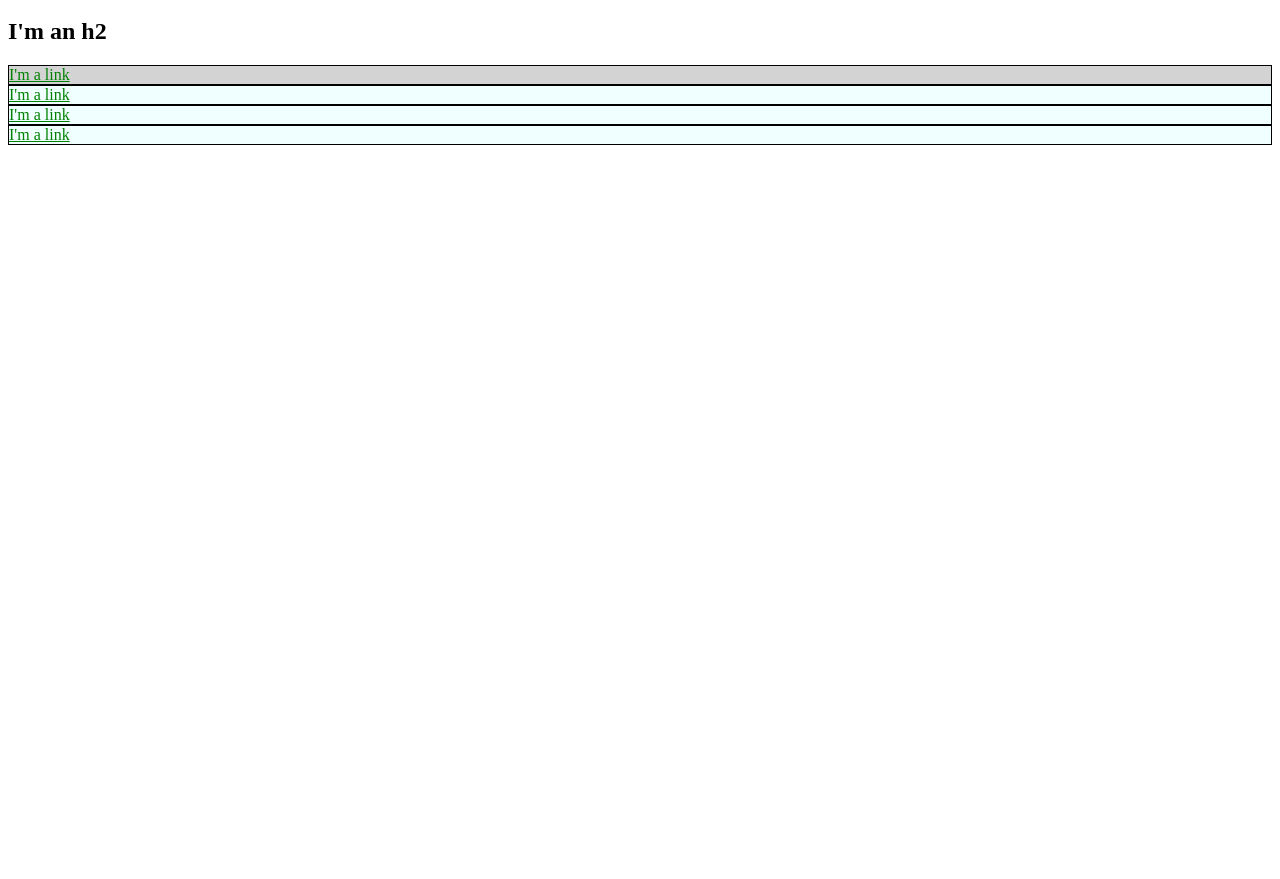
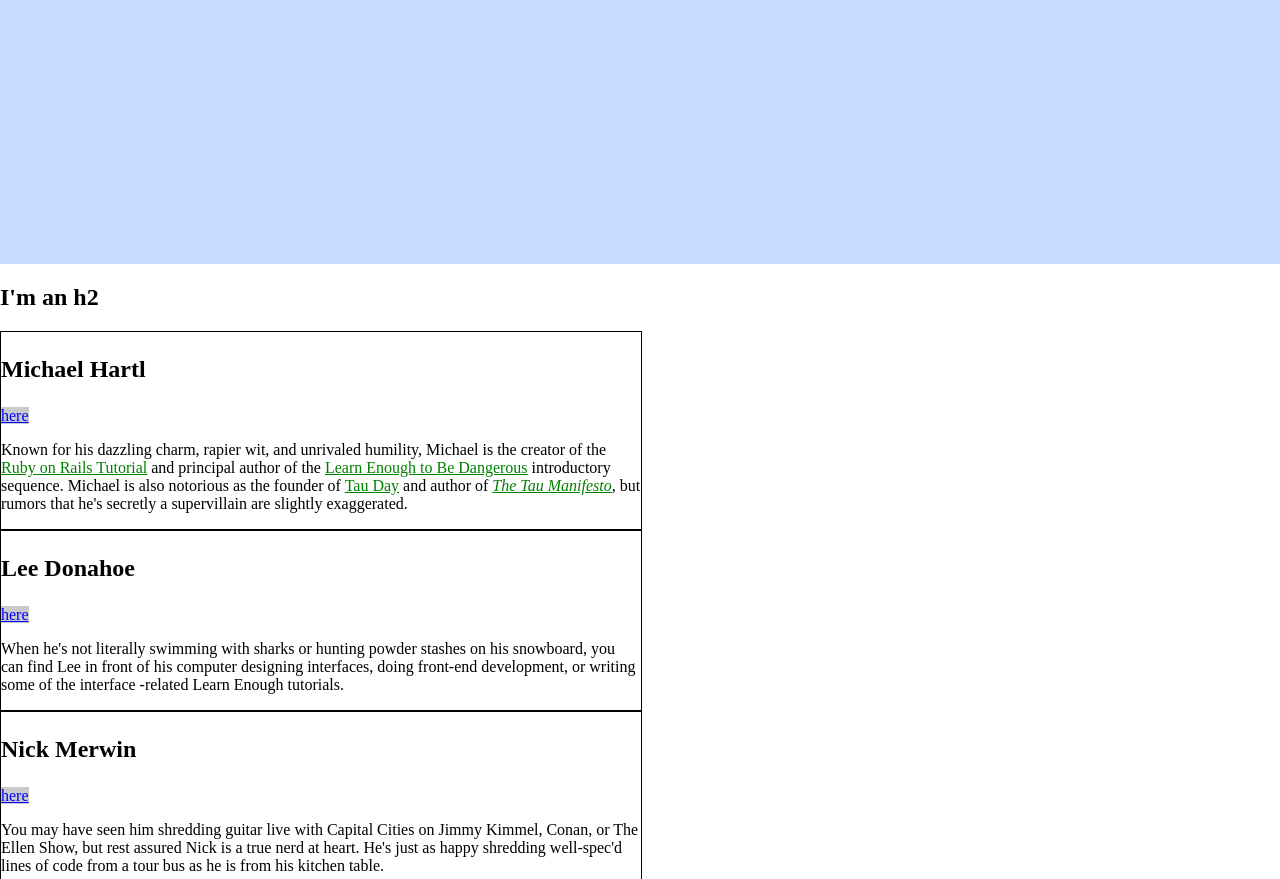
Before and after one commit to mmosru/mmosru.github.io, a plain HTML site: page index.html in a window 1280 px wide. Shown: the part 136-1015 px from the top of the page. Before the commit the page ends 800 px from the top, so only its background shows below. Drawn offline with Linux system fonts and the light colour scheme.

Commit message:
Finish ch 3

```diff
--- a/index.html
+++ b/index.html
@@ -3,55 +3,128 @@
   <head>
     <title>Test Page: Don't Panic</title>
     <meta charset="utf-8">
+    <style>
+  /* GLOBAL STYLES */
+  a {
+    color: #f00;
+  }
 
-    <style>
-      a {
-        color: red;
+  html, body {
+    margin: 0;
+    padding: 0;
   }
-      #exec-bio {
-        background-color: lightgray;
+  h1 {
+    margin-top: 0;
   }
-      #ru-glad {
-        background-color: orange;
+
+  /* HERO STYLES */
+  .full-hero {
+    background-color: #c7dbfc;
+    height: 50vh;
+  }
+
+  /* SOCIAL STYLES */
+  .social-link {
+    background: rgba(150, 150, 150, 0.5);
+    color: blue;
+  }
+
+  /* BIO STYLES */
+  .bio-wrapper {
+    font-size: 24px;
   }
   .bio-box {
     border: 1px solid black;
+    font-size: 1rem;
+    width: 50%;
   }
-      .bio-box a {
+  .bio-box h3 {
+    font-size: 1.5em;
+  }
+  .bio-copy {
+    font-size: 1em;
+  }
+  .bio-copy a {
     color: green;
   }
-      .coat-color-1 {
-        background-color: azure;
-      }
-
 </style>
-
   </head>
   <body>
+
+<div class="full-hero hero-home">
   <h1>I'm an h1</h1>
   <ul>
     <li>
-        <a href="http://example.com/">Link</a>
+      <a href="http://example.com/" class="social-link">Link</a>
     </li>
     <li>
-        <a id="ru-glad" href="http://example.com/">Link</a>
+      <a href="http://example.com/" class="social-link">Link</a>
     </li>
     <li>
-        <a href="http://example.com/">Link</a>
+      <a href="http://example.com/" class="social-link">Link</a>
     </li>
   </ul>
+</div>
+
     <h2>I'm an h2</h2>
-    <div id="exec-bio" class="bio-box coat-color-1">
-      <a href="http://example.com/">I'm a link</a>
+<div class="bio-wrapper">
+  <div class="bio-box">
+    <h3>Michael Hartl</h3>
+    <a href="http://twitter.com/mhartl" class="social-link">
+      here
+    </a>
+    <div class="bio-copy">
+      <p>
+        Known for his dazzling charm, rapier wit, and unrivaled humility,
+        Michael is the creator of the
+        <a href="http://railstutorial.org/">Ruby on Rails
+        Tutorial</a> and principal author of the
+        <a href="https://learnenough.com/">
+        Learn Enough to Be Dangerous</a> introductory sequence. Michael
+        is also notorious as the founder of
+        <a href="http://tauday.com/">Tau Day</a> and author of
+        <a href="http://tauday.com/tau-manifesto"><em>The Tau
+        Manifesto</em></a>, but rumors that he's secretly a supervillain
+        are slightly exaggerated.
+      </p>
     </div>
-    <div class="bio-box coat-color-1">
-      <a href="http://example.com/">I'm a link</a>
   </div>
-    <div class="bio-box coat-color-1">
-      <a href="http://example.com/">I'm a link</a>
+  <div class="bio-box">
+    <h3>Lee Donahoe</h3>
+    <a href="https://twitter.com/leedonahoe" class="social-link">
+      here
+    </a>
+    <div class="bio-copy">
+      <p>
+        When he's not literally swimming with sharks or hunting powder stashes on
+        his snowboard, you can find Lee in front of his computer designing
+        interfaces, doing front-end development, or writing some of the interface
+        -related Learn Enough tutorials.
+      </p>
     </div>
-    <div class="bio-box coat-color-1">
-      <a href="http://example.com/">I'm a link</a>
+  </div>
+  <div class="bio-box">
+    <h3>Nick Merwin</h3>
+    <a href="https://twitter.com/nickmerwin" class="social-link">
+      here
+    </a>
+    <div class="bio-copy">
+      <p>
+        You may have seen him shredding guitar live with Capital Cities on Jimmy
+        Kimmel, Conan, or The Ellen Show, but rest assured Nick is a true nerd at
+        heart. He's just as happy shredding well-spec'd lines of code from a tour
+        bus as he is from his kitchen table.
+      </p>
+    </div>
+  </div>
+  <div class="bio-box">
+    <h3>??</h3>
+    <div class="bio-copy">
+      <p>
+        The Future
+      </p>
+    </div>
+  </div>
 </div>
   </body>
 </html>
```
Lines whose indentation alone changed are shown as unchanged.
